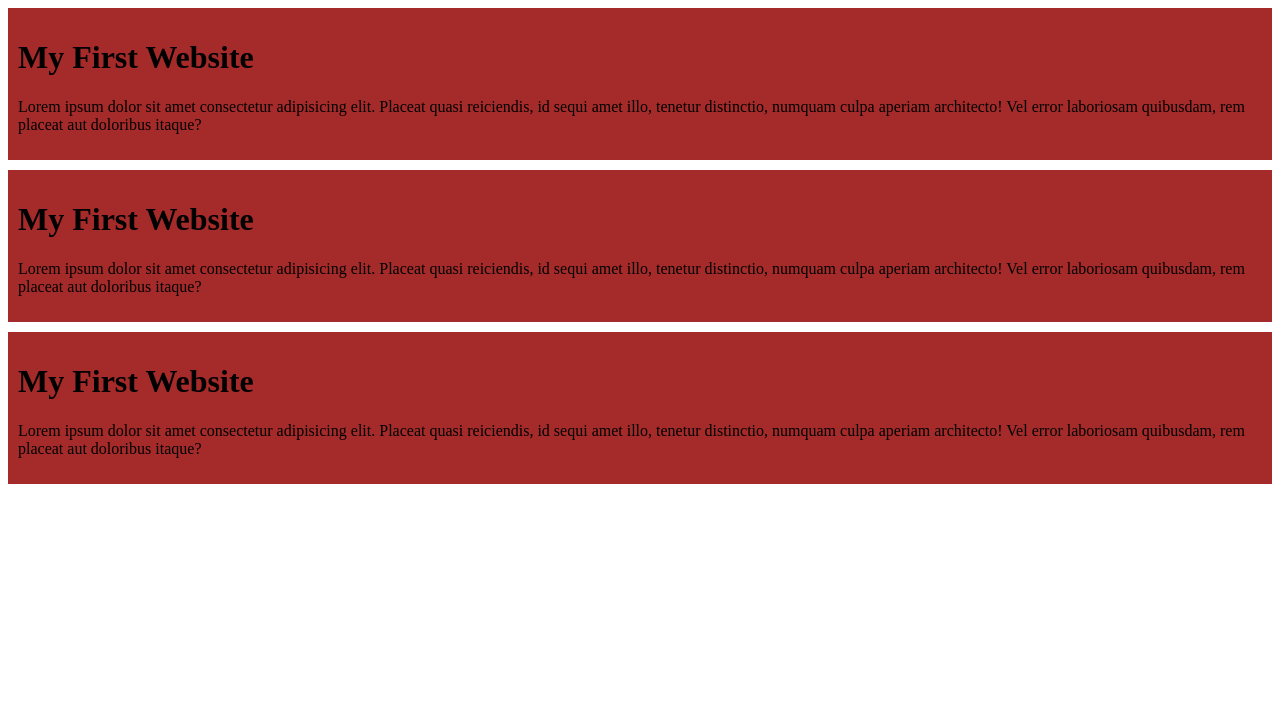
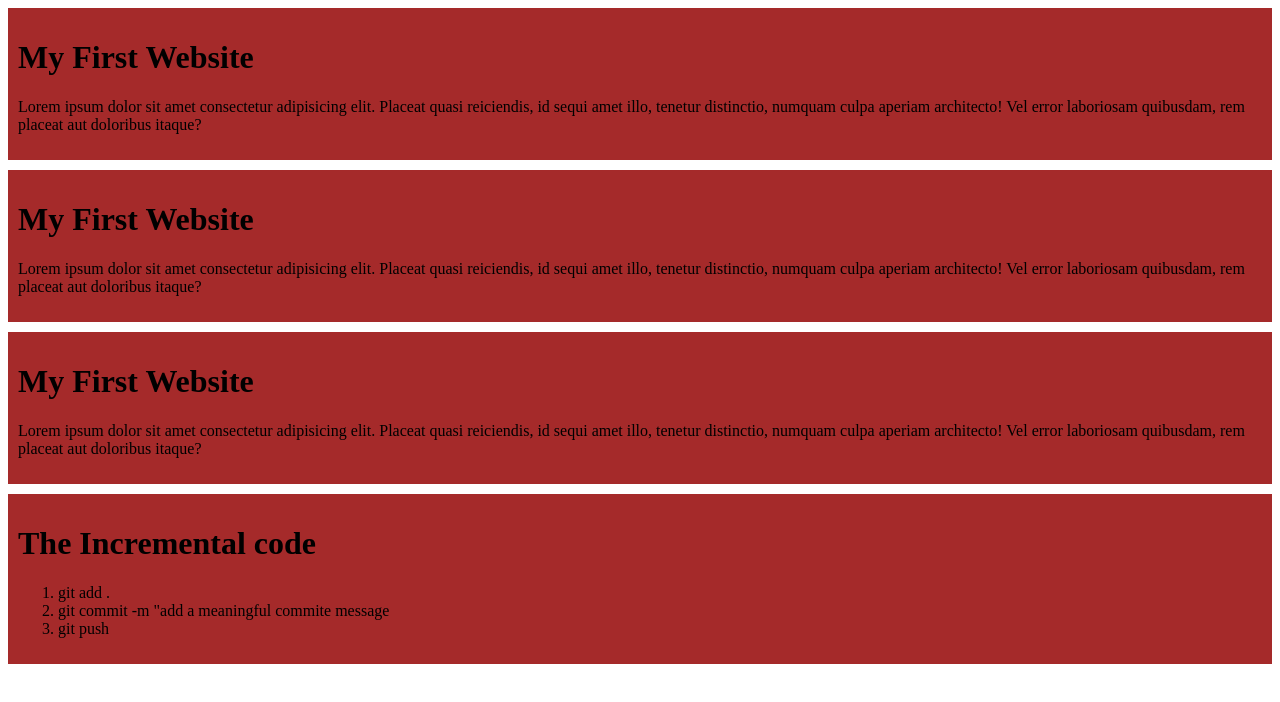
Before and after one commit to New-Code-Runner/my-simple-website, a plain HTML site: page index.html in a window 1280 px wide. Drawn offline with Linux system fonts and the light colour scheme.

Commit message:
Another one

```diff
--- a/index.html
+++ b/index.html
@@ -19,5 +19,13 @@
         <h1> My First Website</h1>
         <p> Lorem ipsum dolor sit amet consectetur adipisicing elit. Placeat quasi reiciendis, id sequi amet illo, tenetur distinctio, numquam culpa aperiam architecto! Vel error laboriosam quibusdam, rem placeat aut doloribus itaque?</p>
     </div>
+    <div>
+        <h1>The Incremental code</h1>
+        <ol>
+            <li>git add .</li>
+            <li>git commit -m "add a meaningful commite message</li>
+            <li> git push</li>
+        </ol>
+    </div>
 </body>
 </html>
```
